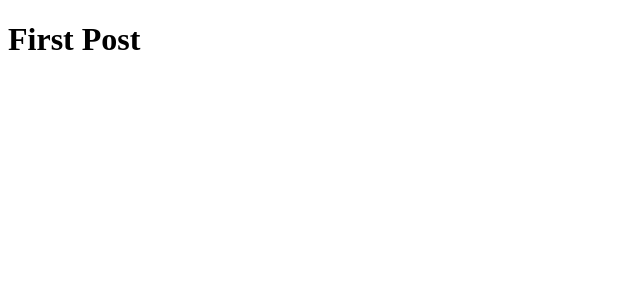
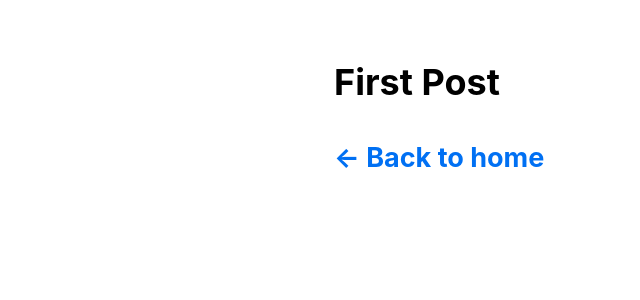
Before and after one commit to procrastian/wedding-RSVP-site, a Next.js app in the folder nextjs-blog/: page /posts/first-post in a window 1280 px wide. Shown: the top 300 px of the page, without its empty margins (0-640 px from the left). Built offline with nearby package versions, Linux system fonts and the light colour scheme.

Commit message:
added global styling

```diff
--- a/nextjs-blog/components/layout.js
+++ b/nextjs-blog/components/layout.js
@@ -1,3 +1,5 @@
+import styles from './layout.module.css';
+
 export default function Layout({ children }) {
-  return <div>{children}</div>;
+  return <div className={styles.container}>{children}</div>;
 }
--- /dev/null
+++ b/nextjs-blog/components/layout.module.css
@@ -0,0 +1,5 @@
+.container {
+  max-width: 36rem;
+  padding: 0 1rem;
+  margin: 3rem auto 6rem;
+}
--- /dev/null
+++ b/nextjs-blog/pages/_app.js
@@ -0,0 +1,5 @@
+import '../styles/global.css';
+
+export default function App({ Component, pageProps }) {
+  return <Component {...pageProps} />;
+}
--- a/nextjs-blog/pages/posts/first-post.js
+++ b/nextjs-blog/pages/posts/first-post.js
@@ -1,3 +1,17 @@
+import Head from 'next/head';
+import Link from 'next/link';
+import Layout from '../../components/layout';
+
 export default function FirstPost() {
-  return <h1>First Post</h1>;
+  return (
+    <Layout>
+      <Head>
+        <title>First Post</title>
+      </Head>
+      <h1>First Post</h1>
+      <h2>
+        <Link href="/">← Back to home</Link>
+      </h2>
+    </Layout>
+  );
 }
--- a/nextjs-blog/styles/global.css
+++ b/nextjs-blog/styles/global.css
@@ -2,31 +2,26 @@
 body {
   padding: 0;
   margin: 0;
-  font-family:
-    Inter,
-    -apple-system,
-    BlinkMacSystemFont,
-    Segoe UI,
-    Roboto,
-    Oxygen,
-    Ubuntu,
-    Cantarell,
-    Fira Sans,
-    Droid Sans,
-    Helvetica Neue,
-    sans-serif;
-}
-
-a {
-  color: inherit;
-  text-decoration: none;
+  font-family: -apple-system, BlinkMacSystemFont, Segoe UI, Roboto, Oxygen, Ubuntu,
+    Cantarell, Fira Sans, Droid Sans, Helvetica Neue, sans-serif;
+  line-height: 1.6;
+  font-size: 18px;
 }
 
 * {
   box-sizing: border-box;
 }
 
+a {
+  color: #0070f3;
+  text-decoration: none;
+}
+
+a:hover {
+  text-decoration: underline;
+}
+
 img {
   max-width: 100%;
-  height: auto;
+  display: block;
 }
```
Also changed, not shown: nextjs-blog/pages/index.js (+4 -3 lines).
